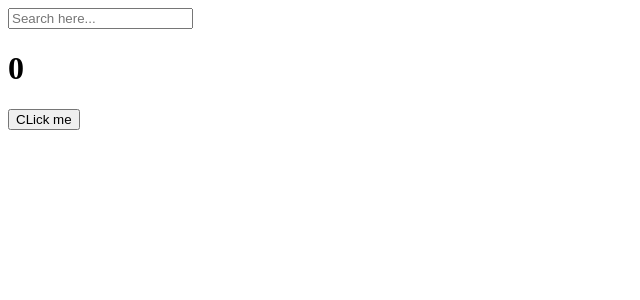
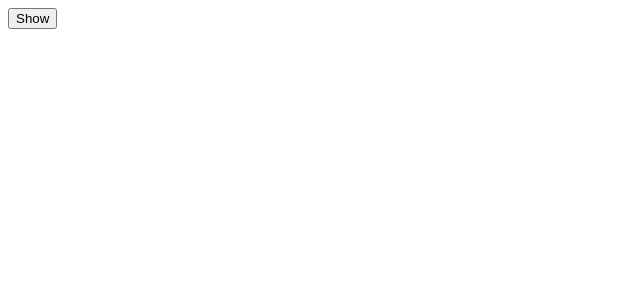
Before and after one commit to zzangyu/react_js_study, a React (Create React App) app in the folder react-for-beginners/: page / in a window 1280 px wide. Shown: the top 300 px of the page, without its empty margins (0-640 px from the left). Built offline with nearby package versions, Linux system fonts and the light colour scheme.

Commit message:
cleanup - useEffect

```diff
--- a/react-for-beginners/src/App.js
+++ b/react-for-beginners/src/App.js
@@ -1,27 +1,20 @@
 import { useEffect, useState } from "react";
 
+function Hello() {
+  useEffect(() => {
+    console.log("created");
+    return () => console.log("destroyed");
+  }, []);
+  return <h1>Hello</h1>
+}
+
 function App() {
-  const [counter, setValue] = useState(0);
-  const [keyword, setKeyword] = useState("");
-  const onClick = () => setValue((prev) => prev + 1);
-  const onChange = (event) => setKeyword(event.target.value);
-  useEffect(() => {
-    console.log("I run only once.");
-  }, []); // []の中に何もないので基準がなくて一回だけ実行される
-  useEffect(() => {
-      console.log("I run when 'keyword' changes.");
-  }, [keyword]); // keywordの値が変わったら実行
-  useEffect(() => {
-      console.log("I run when 'counter' changes.");
-  }, [counter]);
-  useEffect(() => {
-      console.log("I run when 'counter and keyword' changes.");
-  }, [keyword, counter]);
+  const [showing, setShowing] = useState(false);
+  const onClick = () => setShowing((prev) => !prev);
   return (
     <div>
-      <input value={keyword} onChange={onChange} type="text" placeholder="Search here..." />
-      <h1>{counter}</h1>
-      <button onClick={onClick}> CLick me</button>
+      {showing ? <Hello/> : null}
+      <button onClick={onClick}>{ showing ? "Hide" : "Show" }</button>
     </div>
   );
 }
--- a/react-for-beginners/src/index.js
+++ b/react-for-beginners/src/index.js
@@ -4,5 +4,7 @@
 
 const root = ReactDOM.createRoot(document.getElementById('root'));
 root.render(
-  <App />
+  <React.StrictMode>
+    <App />
+  </React.StrictMode>
 );
```
